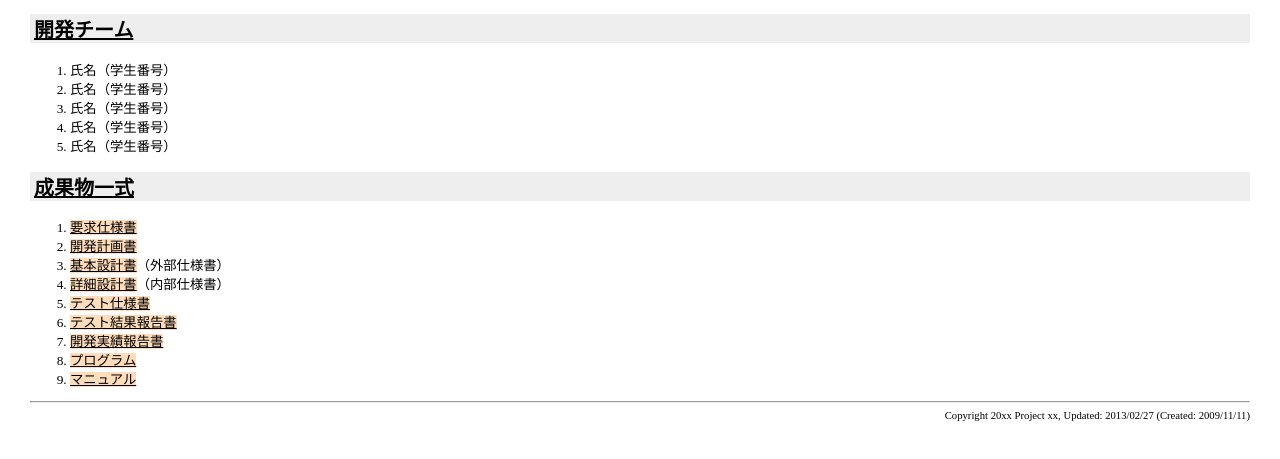
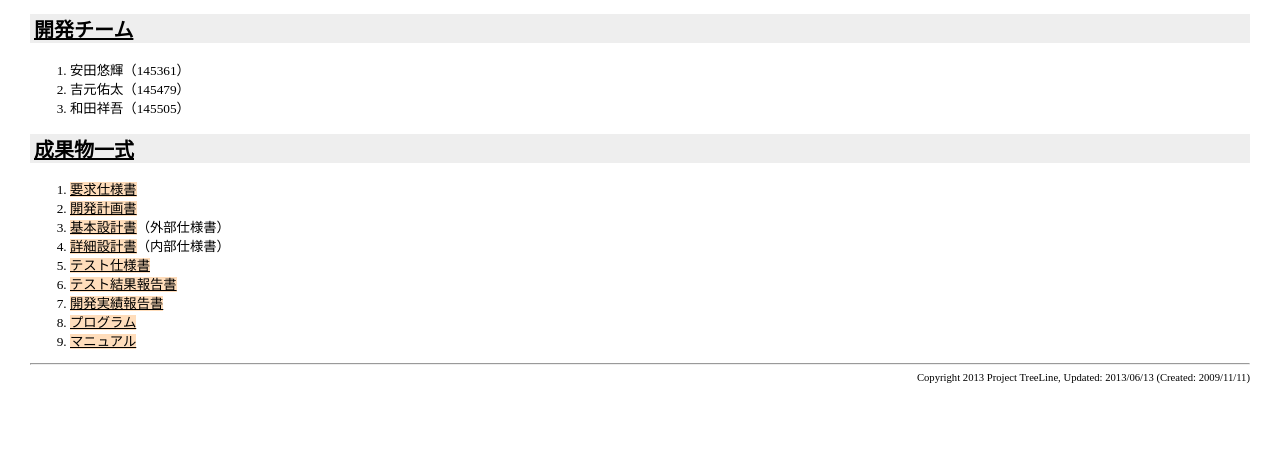
Before and after one commit to filedo/TreeLine, a plain HTML site: page Project_Forest_Problem/index.html in a window 1280 px wide. Shown: the part 131-590 px from the top of the page. Drawn offline with Linux system fonts and the light colour scheme.

Commit message:
webページ更新

```diff
--- a/Project_Forest_Problem/index.html
+++ b/Project_Forest_Problem/index.html
@@ -252,12 +252,10 @@ th {
 <h2><a name="Members">開発チーム</a></h2>
 </div>
 <ol>
-  <li>氏名（学生番号）</li>
-  <li>氏名（学生番号）</li>
-  <li>氏名（学生番号）</li>
-  <li>氏名（学生番号）</li>
-  <li>氏名（学生番号）</li>
-</ol>
+  <li>安田悠輝（145361）</li>
+  <li>吉元佑太（145479）</li>
+  <li>和田祥吾（145505）</li>
+ </ol>
 <div class="belt">
 <h2><a name="Documents">成果物一式</a></h2>
 </div>
@@ -273,6 +271,6 @@ th {
   <li><a href="Manual/index.html">マニュアル</a></li>
 </ol>
 <hr>
-<div class="right-small">Copyright 20xx Project xx, Updated: 2013/02/27 (Created: 2009/11/11)</div>
+<div class="right-small">Copyright 2013 Project TreeLine, Updated: 2013/06/13 (Created: 2009/11/11)</div>
 </body>
 </html>
```
Also changed, not shown: Project_Forest_Problem/DevelopmentPlan/index.html (+4 -4 lines), Project_Forest_Problem/DevelopmentPlan/DevelopmentPlan.jpg.
